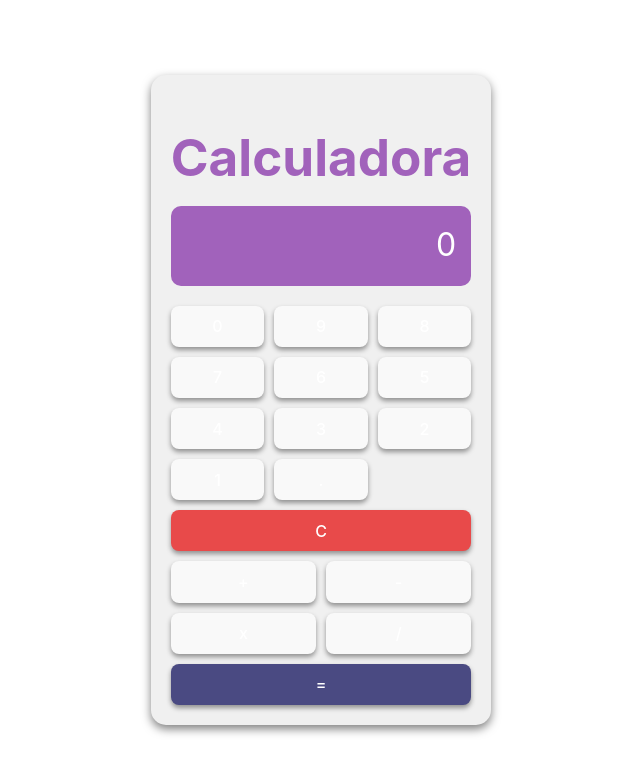
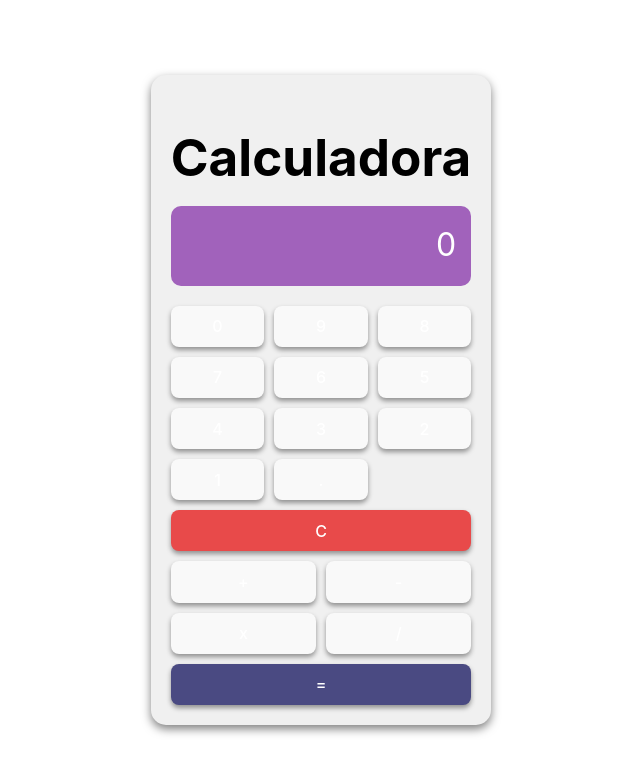
Before and after one commit to DanielaM0101/project-calculadora, a React (Vite) app: page / in a window 1280 px wide. Shown: the top 774 px of the page, without its empty margins (339-979 px from the left). Built offline with nearby package versions, Linux system fonts and the light colour scheme.

Commit message:
sytle changes

```diff
--- a/src/App.css
+++ b/src/App.css
@@ -26,7 +26,7 @@ body {
 }
 
 h1 {
-  color: #a162bb;
+  color: black;
   font-size: 2.5em;
   text-align: center;
   margin-bottom: 20px;
```
